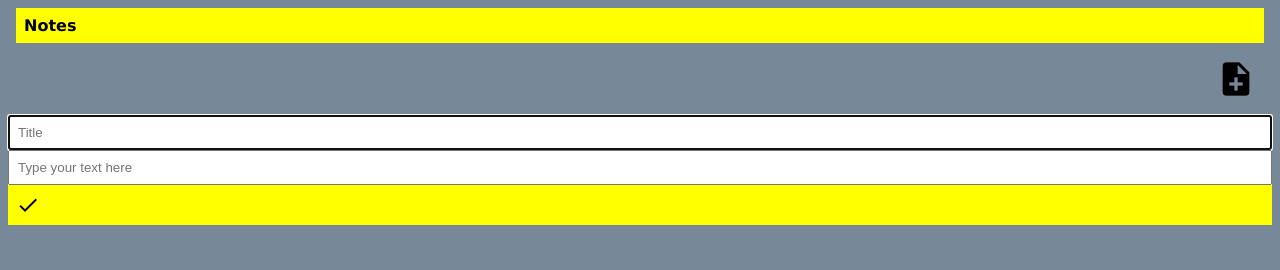
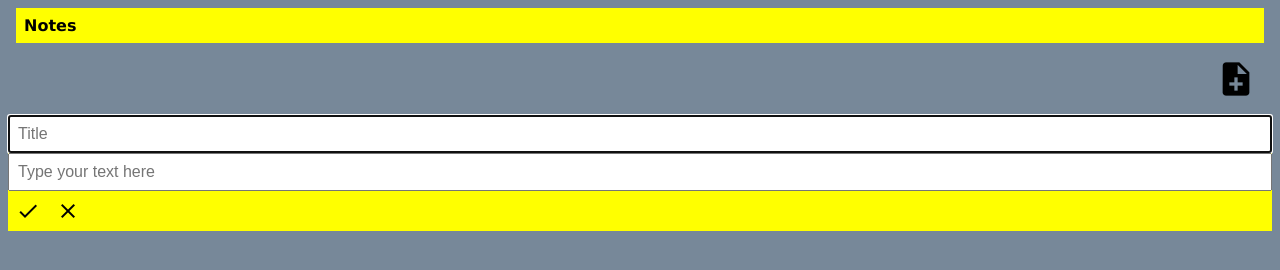
Before and after one commit to knife-maniac/NoteApp, a plain HTML site: page index.html in a window 1280 px wide. Both pictures are taken after a click on the link "note_add". Drawn offline with Linux system fonts and the light colour scheme.

Commit message:
added discard button for ongoing new note

```diff
--- a/index.html
+++ b/index.html
@@ -38,14 +38,8 @@
 
                 const $input_title = $('<input id="new_note_title" maxlength="100" type="text" placeholder="Title"></input>');
                 const $input_text = $('<input id="new_note_text" maxlength="10000" type="text" placeholder="Type your text here"></input>');
-                const $save_new_note = $('<a id="save_new_note" class="button material-icons">done</a>');
 
-                $ongoing_note_container.append($input_title);
-                $ongoing_note_container.append($input_text);
-                $ongoing_note_container.append($save_new_note);
-
-                $input_title.focus();
-
+                const $save_new_note = $('<a id="save_new_note" class="button material-icons">check</a>');
                 $save_new_note.click(function () {
                     const title = $('#new_note_title').val();
                     const text = $('#new_note_text').val();
@@ -53,6 +47,23 @@
                     const $ongoing_note_container = $('#ongoing_note_container');
                     $ongoing_note_container.empty();
                 });
+
+                const $discard_new_note = $('<a id="discard_new_note" class="button material-icons">close</a>');
+                $discard_new_note.click(function () {
+                    const $ongoing_note_container = $('#ongoing_note_container');
+                    $ongoing_note_container.empty();
+                });
+
+                const $new_note_buttons_container = $('<a id="new_note_buttons_container""></div>');
+                $new_note_buttons_container.append($save_new_note);
+                $new_note_buttons_container.append($discard_new_note);
+
+                $ongoing_note_container.append($input_title);
+                $ongoing_note_container.append($input_text);
+                $ongoing_note_container.append($new_note_buttons_container);
+
+                $input_title.focus();
+
             });
         });
 
--- a/style/style.css
+++ b/style/style.css
@@ -77,6 +77,16 @@ body .note .text {
     flex-direction: column;
 }
 
-#save_new_note, #new_note_title, #new_note_text {
+#new_note_buttons_container {
+    display: flex;
+    flex-direction: row;
+}
+
+#new_note_title, #new_note_text {
+    font-size: medium;
     padding: var(--unit);
 }
+
+#new_note_buttons_container .button {
+    padding: var(--unit);
+}
```
